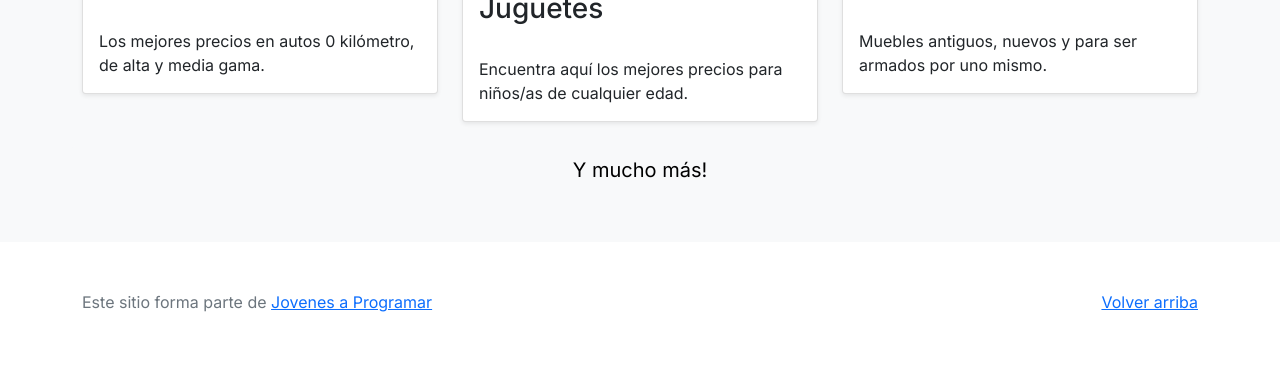
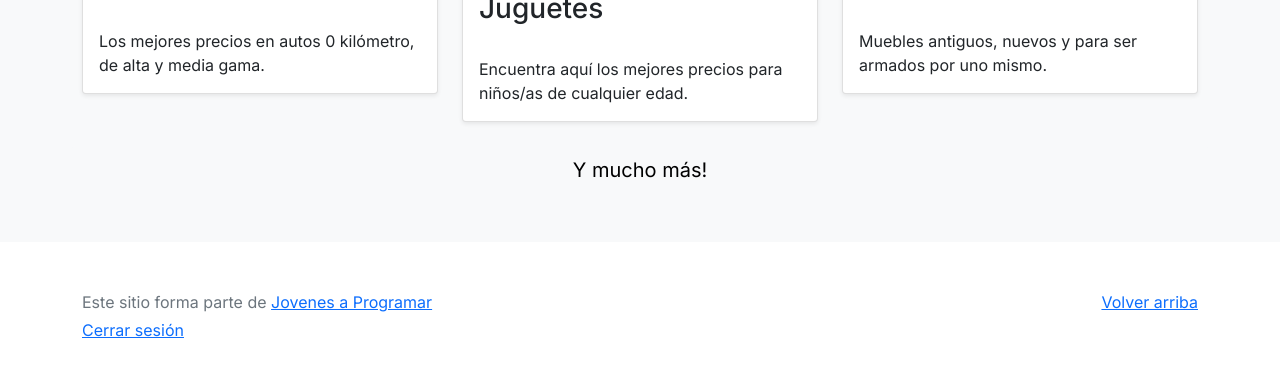
Before and after one commit to smolb0rb/e-commerce, a plain HTML site: page index.html in a window 1280 px wide. Shown: the part 787-1164 px from the top of the page. Drawn offline with Linux system fonts and the light colour scheme; sample sign-in values are in the browser's storage.

Commit message:
Se agrego opcion para cerrar sesion

```diff
--- a/index.html
+++ b/index.html
@@ -83,6 +83,7 @@
         <a href="#">Volver arriba</a>
       </p>
       <p>Este sitio forma parte de <a href="https://jovenesaprogramar.edu.uy/" target="_blank">Jovenes a Programar</a></p>
+      <a href="#" onclick="localStorage.clear();document.location='login.html'">Cerrar sesión</a>
     </div>
   </footer>
   <script src="js/bootstrap.bundle.min.js"></script>
```
